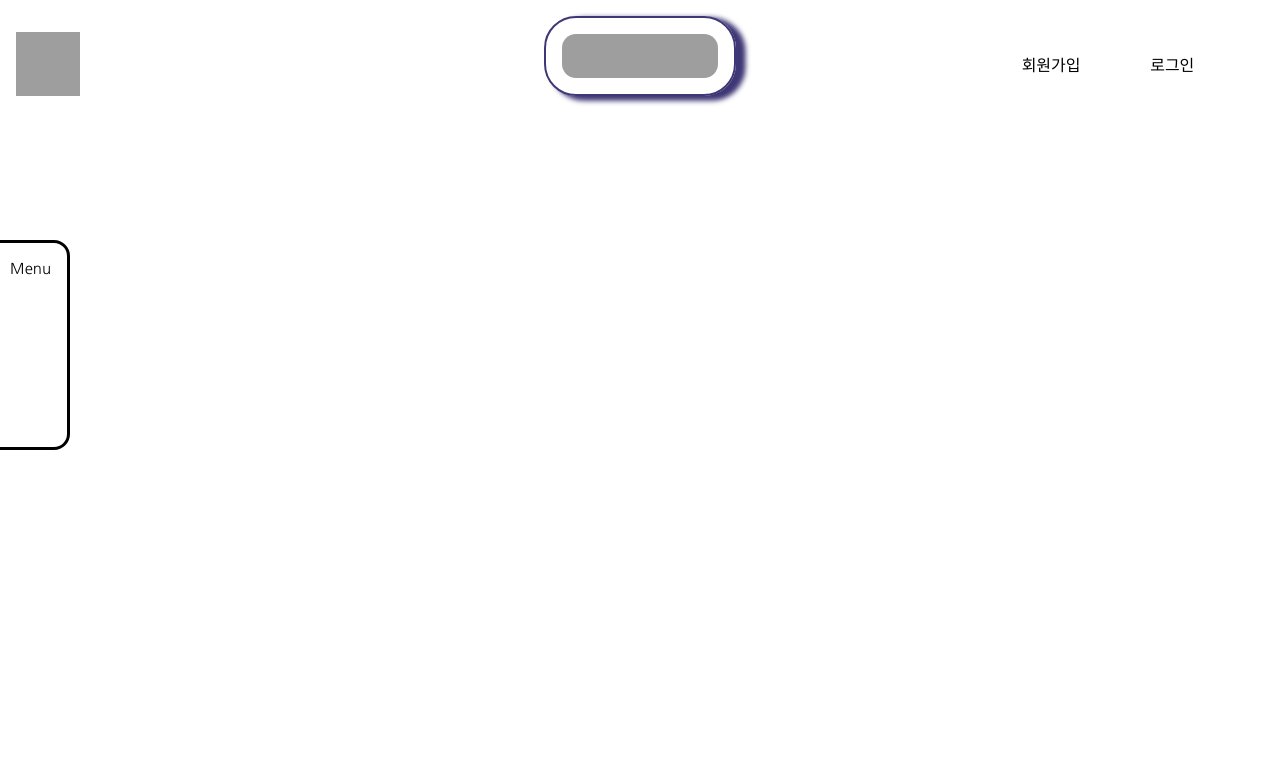
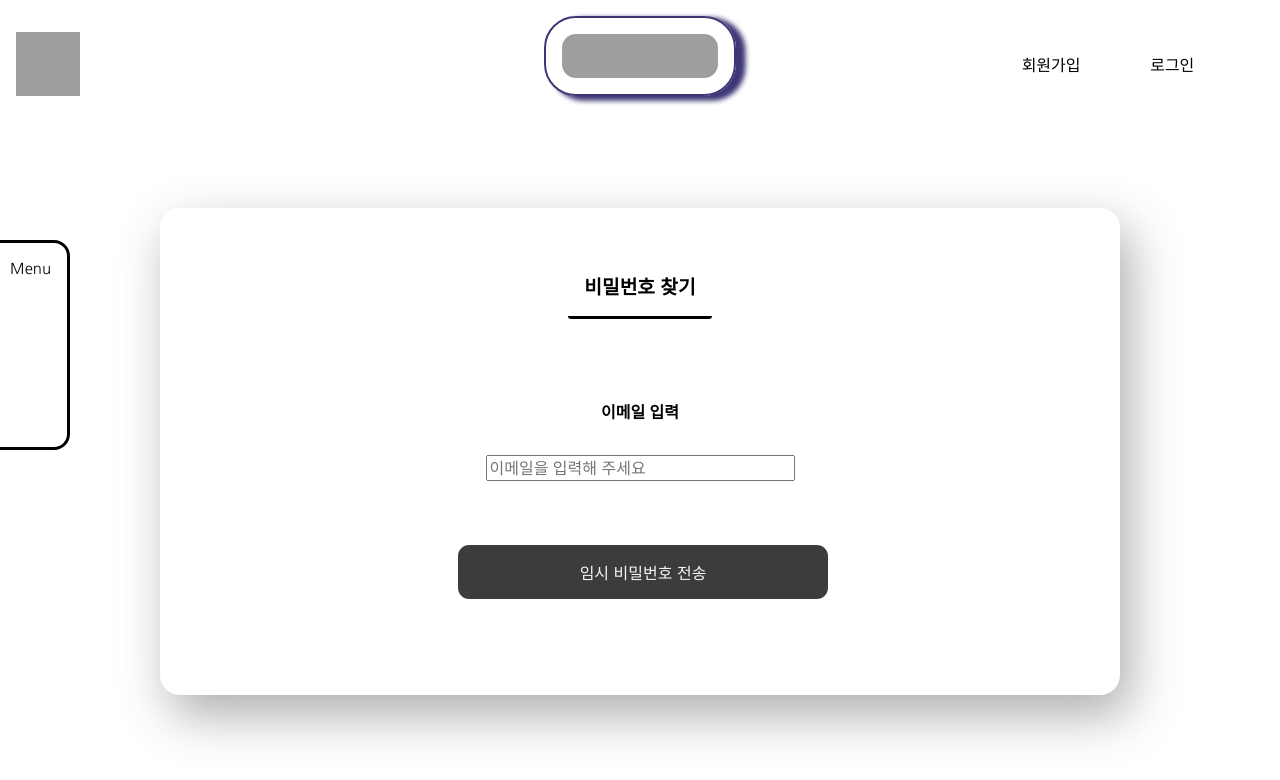
Before and after one commit to unan25/TodayTrend, a React app in the folder front-end/: page /user/find-pw in a window 1280 px wide. Shown: the top 780 px of the page. Built offline with nearby package versions, Linux system fonts and the light colour scheme; no server answers; grey boxes are pictures that could not be loaded; a web font is replaced by a local one.

Commit message:
feat: 임시 비밀번호 발급 페이지 구현

```diff
--- a/front-end/src/App.tsx
+++ b/front-end/src/App.tsx
@@ -20,6 +20,7 @@ import NavBar from "./views/components/common/NavBar/NabBar";
 import PostDetailPage from "./views/page/PostDetailPage/PostDetailPage";
 import UserInfoUpdatePage from "./views/page/UserInfoUpdatePage/UserInfoUpdatePage";
 import EditPostPage from "./views/page/EditPostPage/EditPostPage";
+import FindPwpage from "./views/page/FindPwPage/FindPwPage";
 
 function App(): JSX.Element {
   return (
@@ -40,6 +41,7 @@ function App(): JSX.Element {
         />
         <Route path="/change-password" element={<ChangePwPage />} />
         <Route path="/edit-post/:postId" element={<EditPostPage />} />
+        <Route path="/user/find-pw" element={<FindPwpage />} />
       </Routes>
       <SideBar />
     </div>
--- /dev/null
+++ b/front-end/src/views/page/FindPwPage/FindPwPage.module.css
@@ -0,0 +1,37 @@
+.page_content {
+  width: 80%;
+  display: flex;
+  flex-direction: column;
+  align-items: center;
+  justify-self: center;
+}
+
+.page_header {
+  margin-top: 3rem;
+  font-size: larger;
+  font-weight: 700;
+  padding: 1rem;
+  border-bottom: 3px solid black;
+  border-radius: 0.2rem;
+}
+
+.page_body__label {
+  display: flex;
+  font-size: medium;
+  font-weight: 700;
+  margin-bottom: 2rem;
+}
+
+.page_body {
+  display: flex;
+  flex-direction: column;
+  justify-self: center;
+  align-items: center;
+  padding: 5rem;
+  width: 100%;
+}
+
+.page_footer {
+  margin-top: 3rem;
+  width: 60%;
+}
--- /dev/null
+++ b/front-end/src/views/page/FindPwPage/FindPwPage.tsx
@@ -0,0 +1,61 @@
+import React, { useState } from "react";
+
+import axios from "axios";
+import styles from "./FindPwPage.module.css";
+import buttonStyle from "../../../module/styles/button.module.css";
+import { useSelector } from "react-redux";
+import { RootState } from "redux/store";
+import OnChangeInput from "../../../views/components/common/OnChangeInput/OnChangeInput";
+import { useNavigate } from "react-router-dom";
+
+function FindPwpage() {
+  const navigate = useNavigate();
+
+  const [email, setEmail] = useState<string>();
+
+  const onClickHandler = async () => {
+    try {
+      const response = await axios.post("/api/auth/findPassword", null, {
+        params: {
+          userEmail: email,
+        },
+      });
+
+      if (response.status === 200) {
+        alert("임시 비밀번호가 발급되었습니다. 이메일을 확인해주세요^^");
+        navigate("/");
+      }
+    } catch (err: any) {
+      alert(
+        "등록되지 않은 이메일입니다. 소셜 로그인 회원이라면 해당 플랫폼 계정을 확인해주세요"
+      );
+    }
+  };
+
+  return (
+    <div className="page-body">
+      <div className={styles.page_content}>
+        <div className={styles.page_header}>비밀번호 찾기</div>
+        <div className={styles.page_body}>
+          <div className={styles.page_body__label}>이메일 입력</div>
+          <OnChangeInput
+            value={email}
+            onChange={setEmail}
+            type="email"
+            placeholder="이메일을 입력해 주세요"
+          />
+          <div className={styles.page_footer}>
+            <button
+              onClick={onClickHandler}
+              className={buttonStyle.submitButton}
+            >
+              임시 비밀번호 전송
+            </button>
+          </div>
+        </div>
+      </div>
+    </div>
+  );
+}
+
+export default FindPwpage;
--- a/front-end/src/views/page/SignInPage/SignInPage.tsx
+++ b/front-end/src/views/page/SignInPage/SignInPage.tsx
@@ -3,7 +3,7 @@ import React from "react";
 import { useState, useEffect } from "react";
 
 // react-router-dom
-import { useNavigate } from "react-router-dom";
+import { Link, useNavigate } from "react-router-dom";
 
 // redux
 import { useDispatch, useSelector } from "react-redux";
@@ -88,6 +88,9 @@ function SignInPage() {
         <button className={buttonStyle.submitButton} type="submit">
           로그인
         </button>
+        <Link to={"/user/find-pw"} className={buttonStyle.submitButton}>
+          비밀번호 찾기
+        </Link>
       </form>
       <div className={styles.social_login}>
         <GoogleLogin />
```
